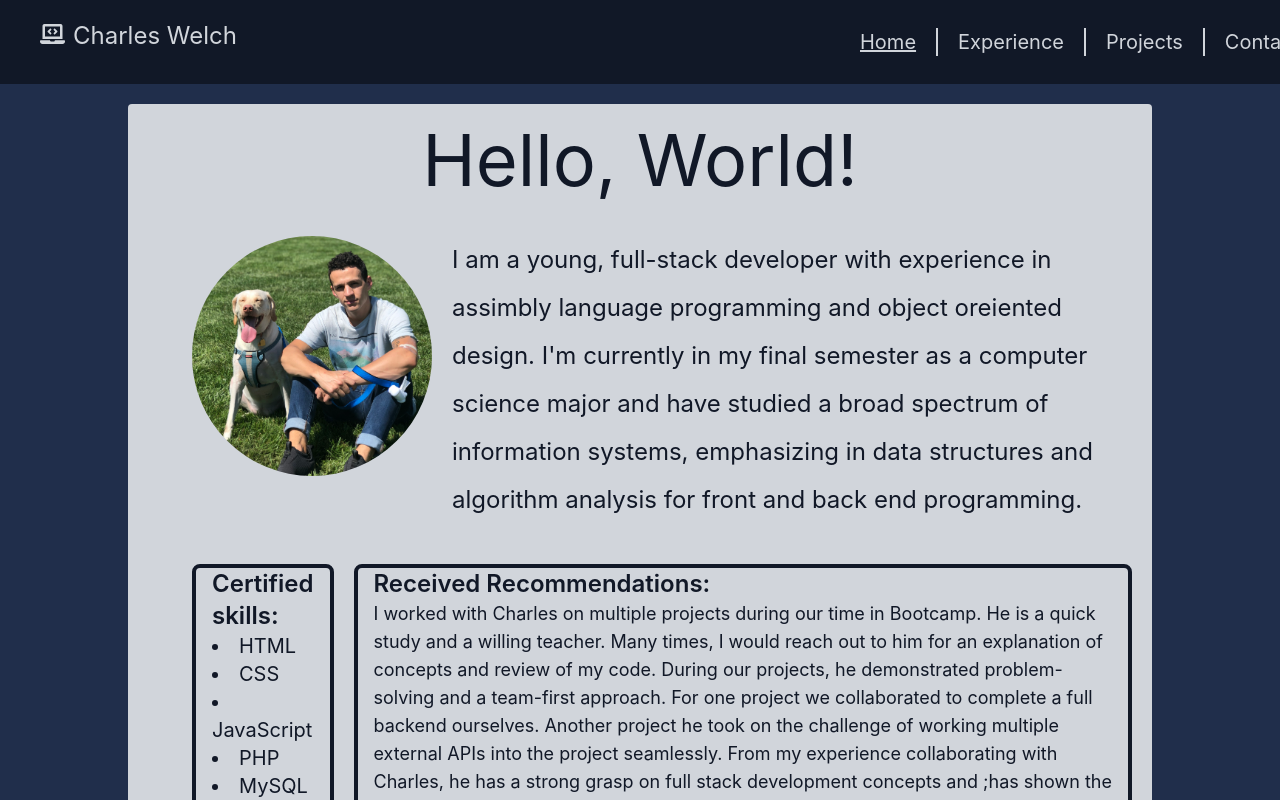
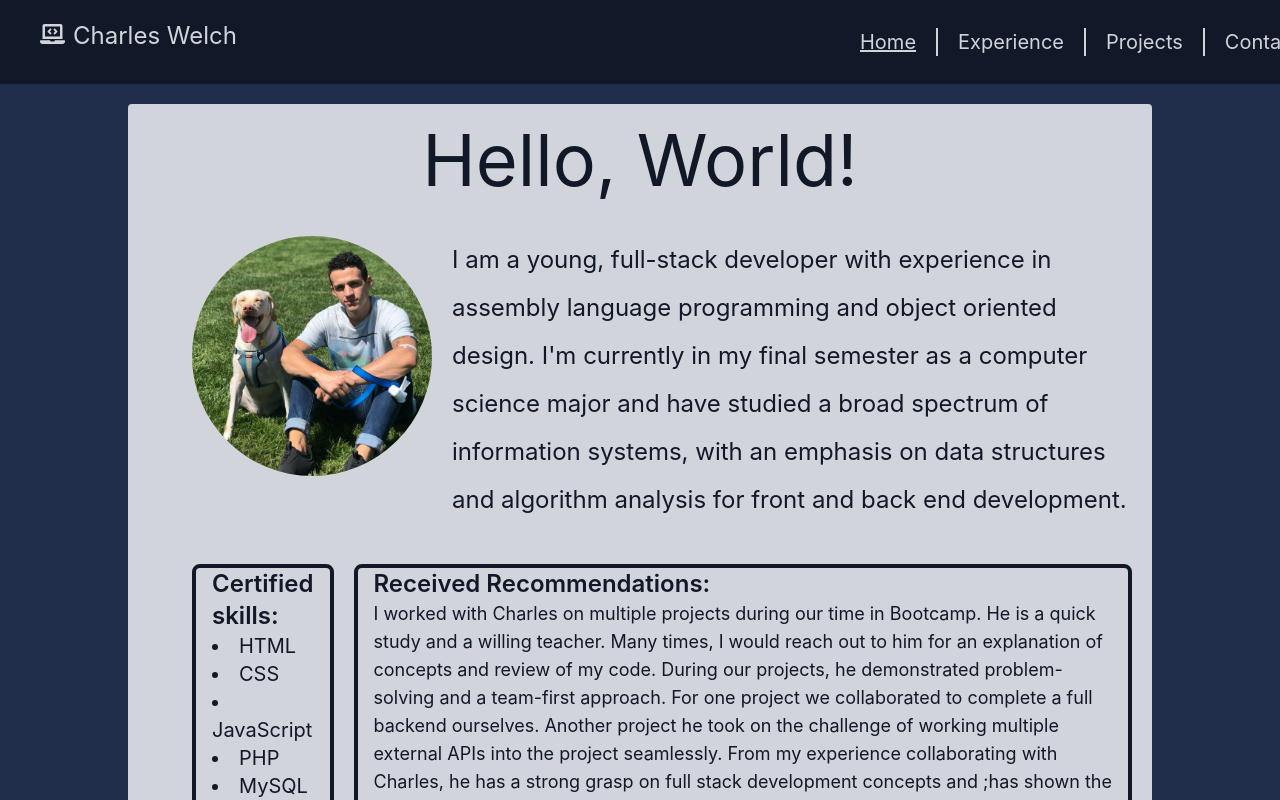
Before and after one commit to cmattrox/Portfolio, a React (Create React App) app: page / in a window 1280 px wide. Shown: the top 800 px of the page. Built offline with nearby package versions, Linux system fonts and the light colour scheme.

Commit message:
Spelling fixes

```diff
--- a/src/components/Body/HomeBody.js
+++ b/src/components/Body/HomeBody.js
@@ -9,7 +9,7 @@ const HomeBody = () => {
           className="bg-gray-darker relative w-full h-full pt-5 md:pb-5 flex justify-center"
           id="body"
         >
-          <div className="bg-gray-lightest w-4/5 h-max pt-5 md:pb-10 rounded">
+          <div className="bg-gray-lightest w-4/5 h-full pt-5 md:pb-10 rounded">
             <h1 className="text-gray-darkest text-center text-7xl">
               {item.header}
             </h1>
--- a/src/data/data.js
+++ b/src/data/data.js
@@ -8,7 +8,7 @@ export const homeInfo = [
     img: Nelson,
     header: 'Hello, World!',
     paragraph:
-      "I am a young, full-stack developer with experience in assimbly language programming and object oreiented design. I'm currently in my final semester as a computer science major and have studied a broad spectrum of information systems, emphasizing in data structures and algorithm analysis for front and back end programming.",
+      "I am a young, full-stack developer with experience in assembly language programming and object oriented design. I'm currently in my final semester as a computer science major and have studied a broad spectrum of information systems, with an emphasis on data structures and algorithm analysis for front and back end development.",
     skillsTitle: 'Certified skills: ',
     skills: [
       {
```
